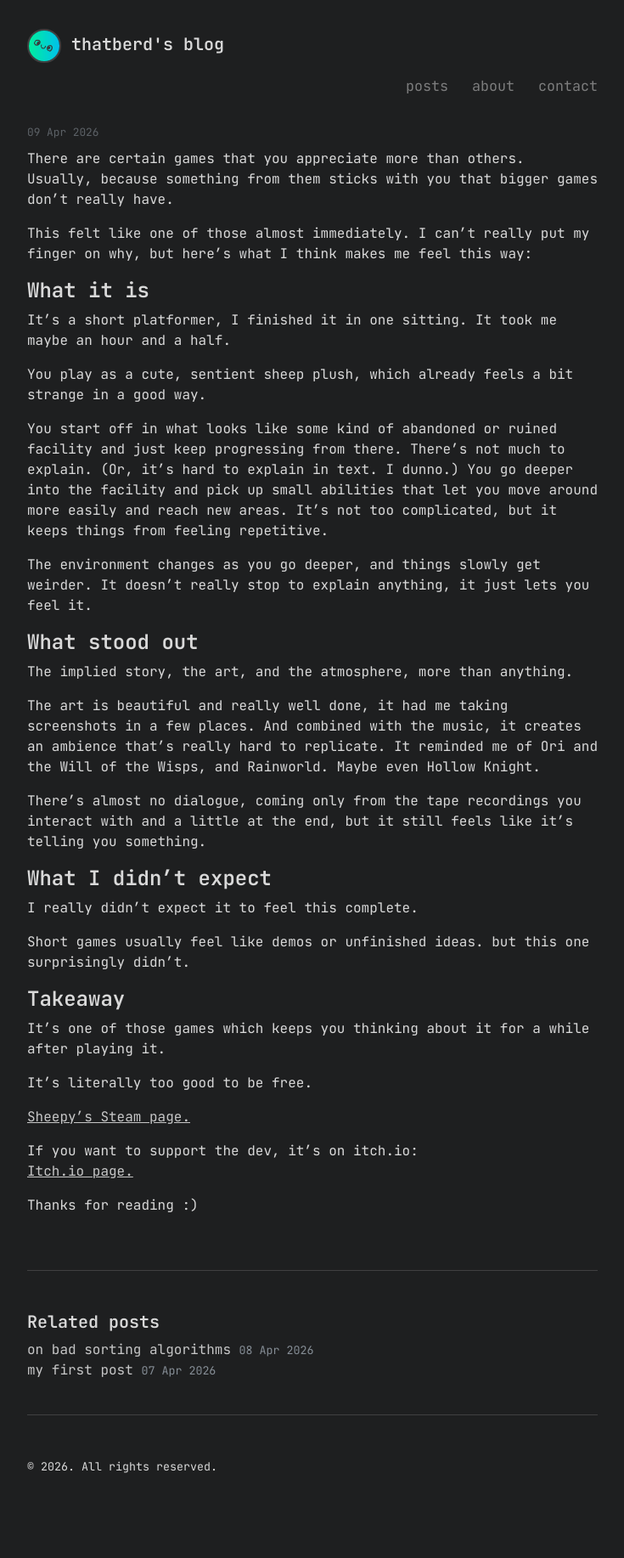
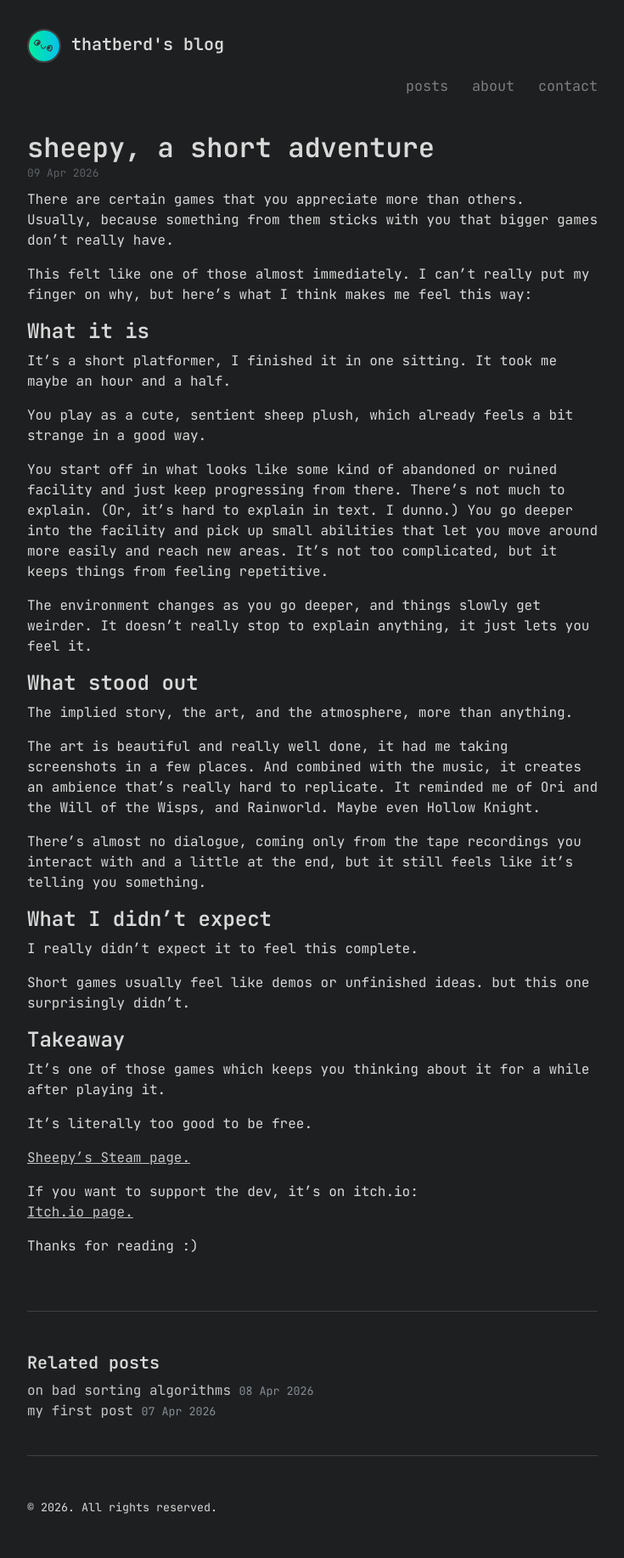
Before and after one commit to thatberd/thatberd.github.io, a Jekyll site: the page built from _posts/2026-04-09-sheepy-a-short-adventure.md, in a window 1280 px wide. Shown: the whole page at 85% size, without its empty margins (272-1007 px from the left). Built offline with Jekyll 4.4.1, drawn with Linux system fonts in a browser that asks for light colours; our own code applies the rules of GitHub Pages for plain Markdown files; before the commit the page ends 1786 px from its top, so only the background shows below that.

Commit message:
update buggy title for day 3.

```diff
--- a/_posts/2026-04-09-sheepy-a-short-adventure.md
+++ b/_posts/2026-04-09-sheepy-a-short-adventure.md
@@ -1,6 +1,6 @@
 ---
 layout: post
-title: sheepy: a short adventure
+title: sheepy, a short adventure
 ---
 
 There are certain games that you appreciate more than others.
```
